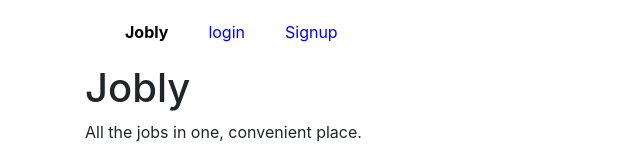
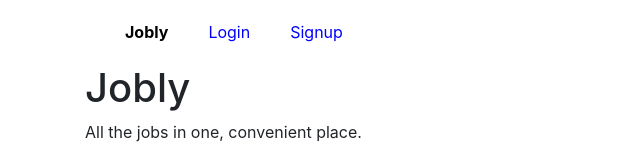
Before and after one commit to mshweta-7829/jobly-frontend, a React (Create React App) app: page / in a window 1280 px wide. Shown: the top 160 px of the page, without its empty margins (0-640 px from the left). Built offline with nearby package versions, Linux system fonts and the light colour scheme; no server answers.

Commit message:
Changed login to uppercase

```diff
--- a/src/nav/NavBar.js
+++ b/src/nav/NavBar.js
@@ -30,7 +30,7 @@ function NavBar({ logout }) {
     if (!currentUser) {
       return (
         <>
-          <NavLink to="/login">login</NavLink>
+          <NavLink to="/login">Login</NavLink>
           <NavLink to="/signup">Signup</NavLink>
         </>
       )
```
